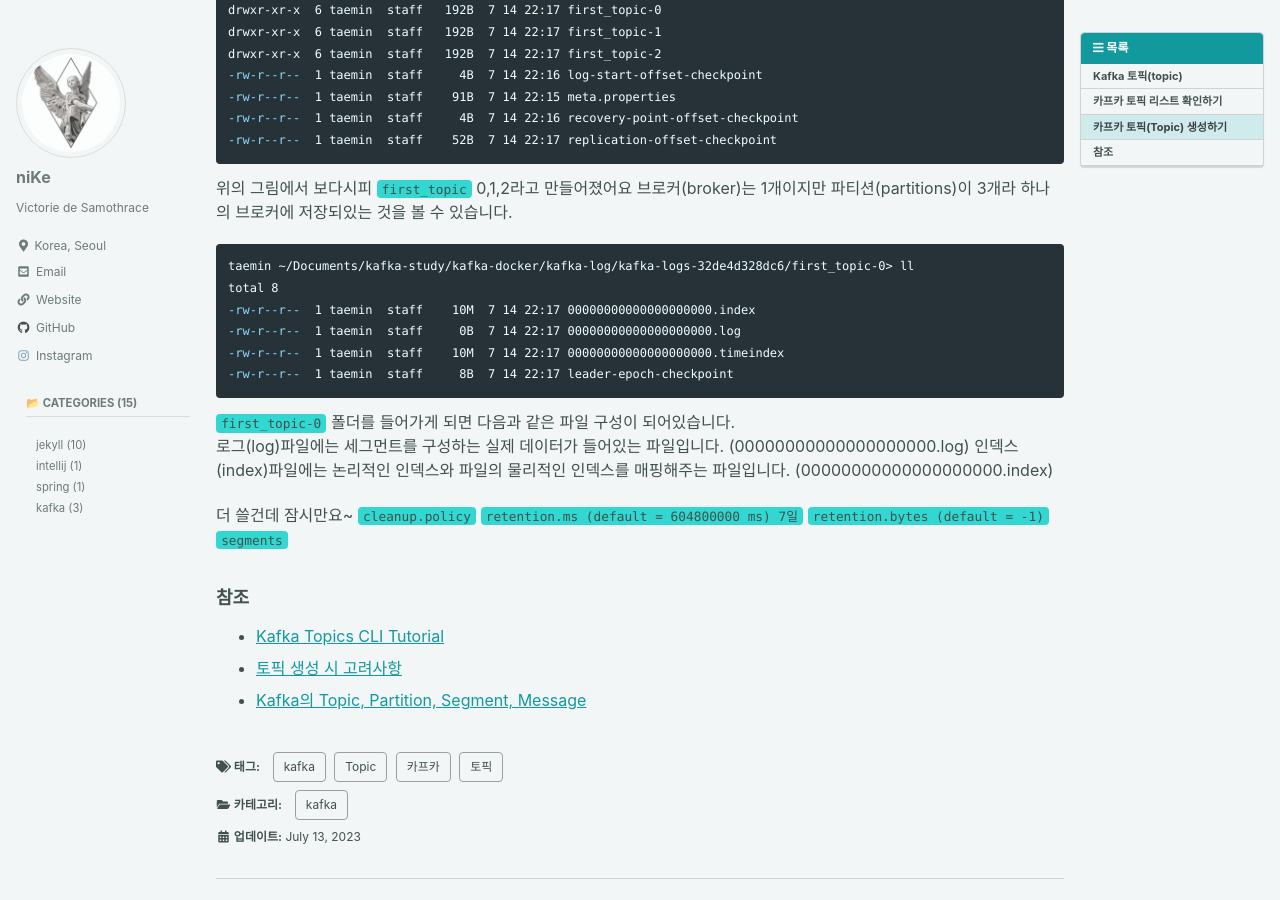
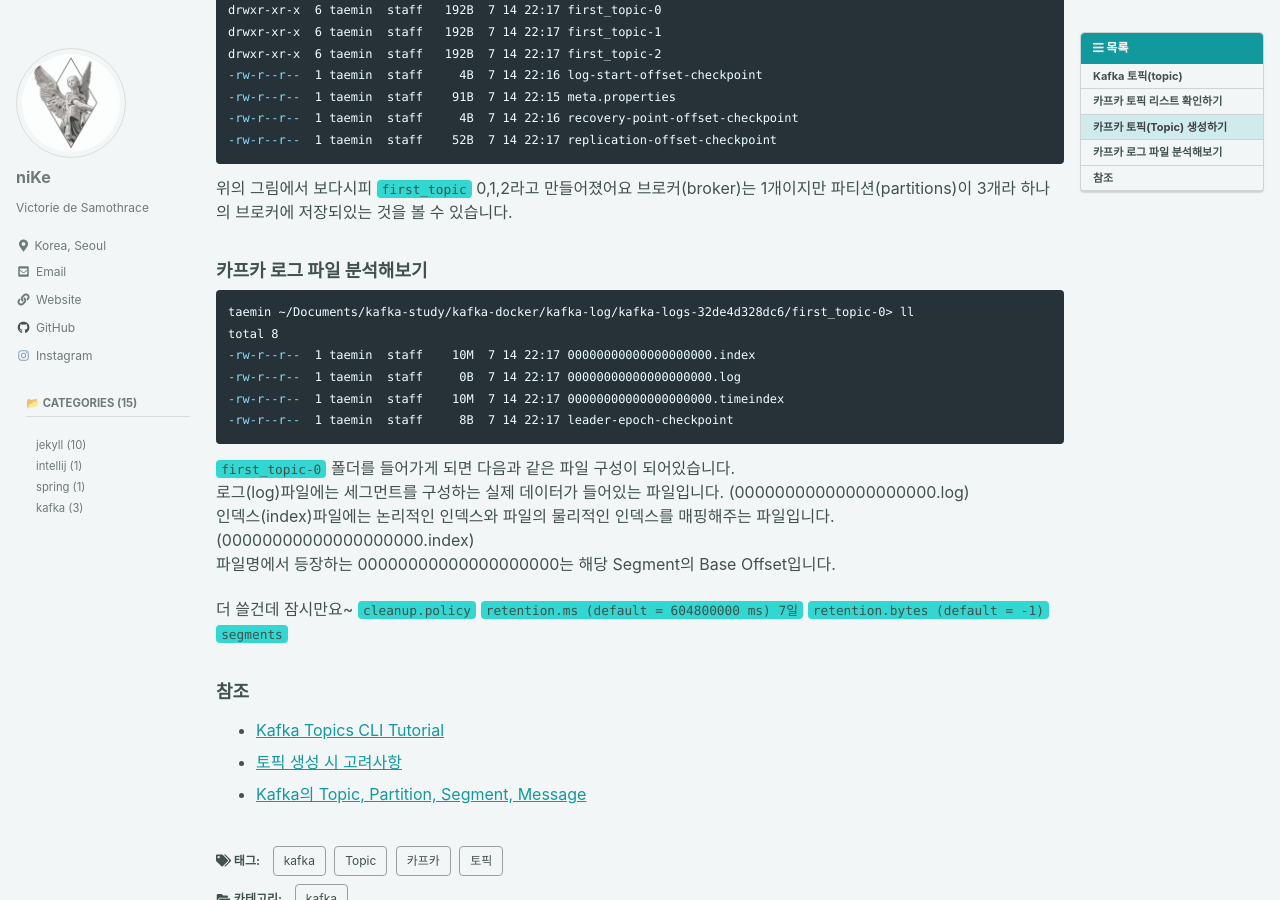
Before and after one commit to KwakTaeMin/KwakTaeMin.github.io, a Jekyll site: the page built from _posts/2023-07-14-Kafka Topic(2).md, in a window 1280 px wide and 900 px high, scrolled down 1042 px. Built offline with Jekyll 4.4.1, drawn with Linux system fonts in a browser that asks for light colours; cached includes are drawn as plain includes; some web fonts are replaced; comment, search, counter and statistics services are not loaded.

Commit message:
카프카 토픽 포스팅

````diff
--- a/_posts/2023-07-14-Kafka Topic(2).md
+++ b/_posts/2023-07-14-Kafka Topic(2).md
@@ -55,6 +55,9 @@ drwxr-xr-x  6 taemin  staff   192B  7 14 22:17 first_topic-2
 -rw-r--r--  1 taemin  staff    52B  7 14 22:17 replication-offset-checkpoint
 ```
 위의 그림에서 보다시피 `first_topic` 0,1,2라고 만들어졌어요 브로커(broker)는 1개이지만 파티션(partitions)이 3개라 하나의 브로커에 저장되있는 것을 볼 수 있습니다.
+
+### 카프카 로그 파일 분석해보기
+
 ```shell
 taemin ~/Documents/kafka-study/kafka-docker/kafka-log/kafka-logs-32de4d328dc6/first_topic-0> ll
 total 8
@@ -66,6 +69,9 @@ total 8
 `first_topic-0` 폴더를 들어가게 되면 다음과 같은 파일 구성이 되어있습니다.
 로그(log)파일에는 세그먼트를 구성하는 실제 데이터가 들어있는 파일입니다. (00000000000000000000.log)
 인덱스(index)파일에는 논리적인 인덱스와 파일의 물리적인 인덱스를 매핑해주는 파일입니다. (00000000000000000000.index)
+파일명에서 등장하는 00000000000000000000는 해당 Segment의 Base Offset입니다.
+
+
 
 더 쓸건데 잠시만요~
 `cleanup.policy`
````
